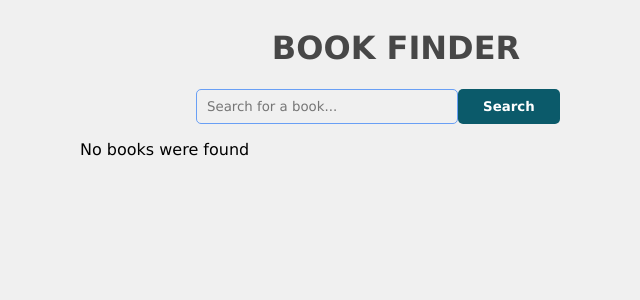
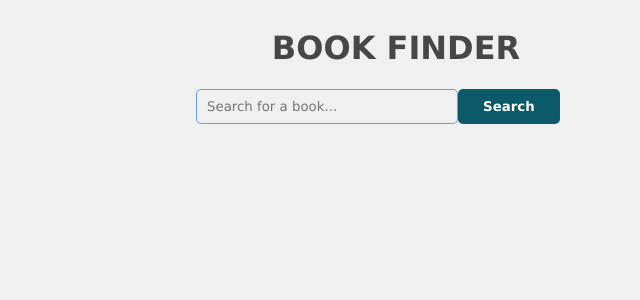
Before and after one commit to Jacoberson/book-finder, a React (Vite) app: page / in a window 1280 px wide. Shown: the top 300 px of the page, without its empty margins (244-884 px from the left). Built offline with nearby package versions, Linux system fonts and the light colour scheme.

Commit message:
Add key prop

```diff
--- a/src/App.jsx
+++ b/src/App.jsx
@@ -11,7 +11,6 @@ function App() {
   const handleSearch = async () => {
     const response = await getBooks(searchInput);
     setSearchData(response.items);
-    console.log(searchData);
   };
 
   return (
@@ -22,11 +21,12 @@ function App() {
         handleSearch={handleSearch}
       />
       <div className="book-display">
-        {searchData ? (
-          searchData
+        {searchData
+          ? searchData
               .map(data => data.volumeInfo)
               .map(book => (
                 <BookCard
+                  key={book.industryIdentifiers[0].identifier}
                   image={book.imageLinks.smallThumbnail}
                   title={book.title}
                   author={book.authors.join(", ")}
@@ -34,9 +34,7 @@ function App() {
                   link={book.infoLink}
                 />
               ))
-        ) : (
-          <p className="no-books">No books were found</p>
-        )}
+          : ""}
       </div>
     </>
   );
```
Lines whose indentation alone changed are shown as unchanged.
